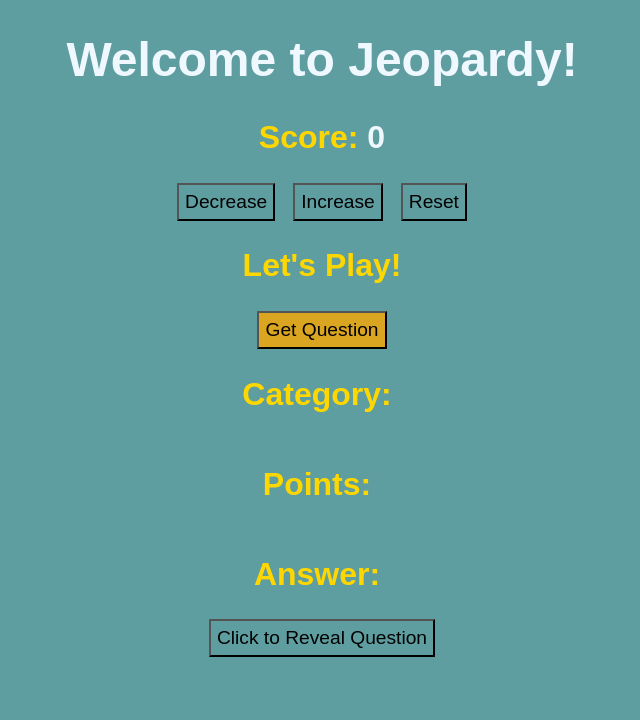
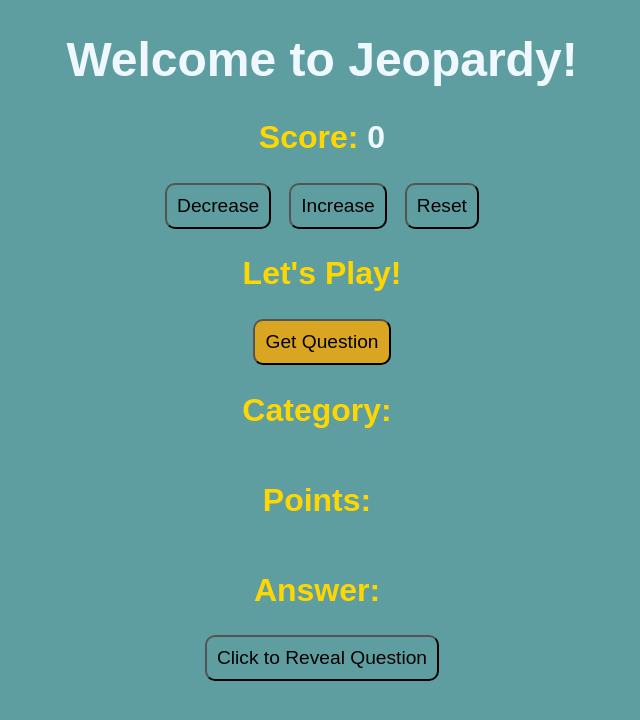
Before and after one commit to lucas9121/Jeopardy, a React (Create React App) app: page / in a window 1280 px wide. Shown: the top 720 px of the page, without its empty margins (318-958 px from the left). Built offline with nearby package versions, Linux system fonts and the light colour scheme.

Commit message:
adding css

```diff
--- a/src/style.css
+++ b/src/style.css
@@ -37,7 +37,9 @@ main h1 {
 }
 
 button {
-    padding: 6px;
+    padding: 10px;
     font-size: larger;
     margin: 0 1%;
+    border-radius: 10px;
+    /* background-color: darkcyan; */
 }
```
